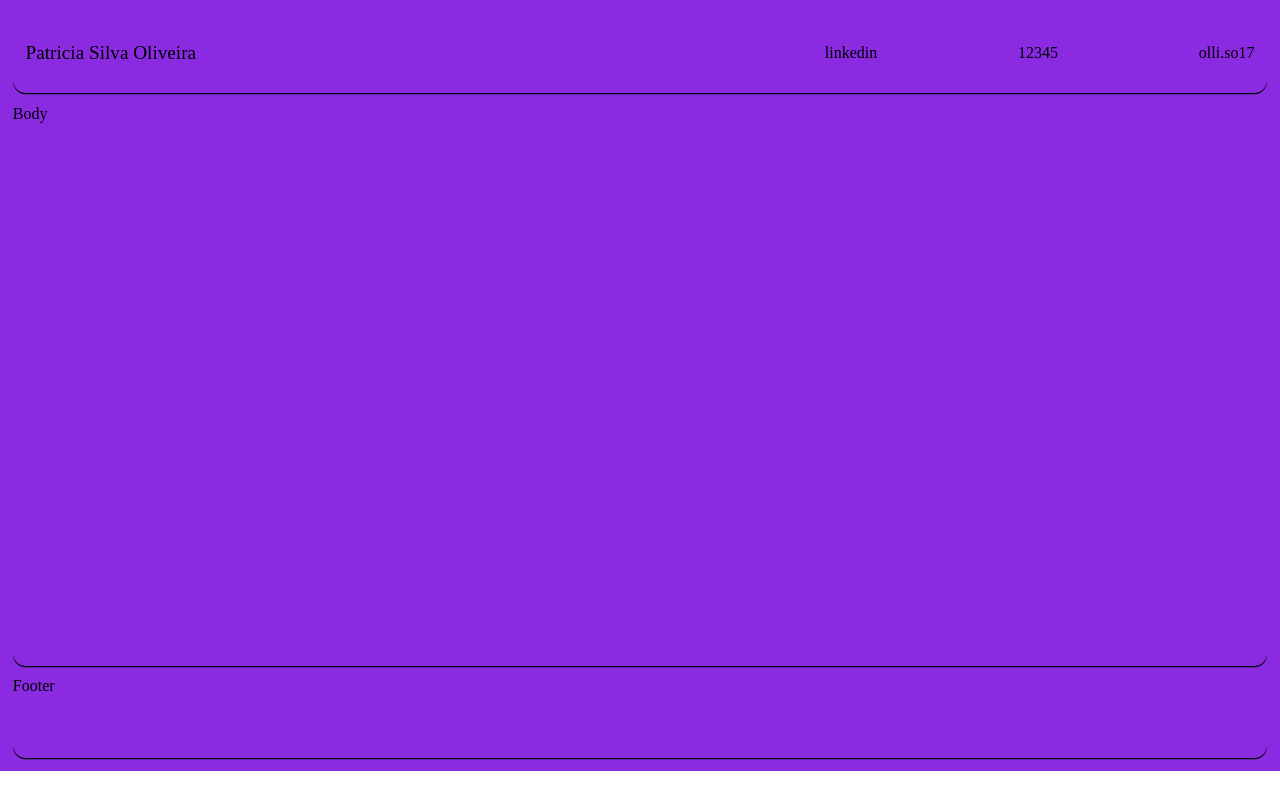
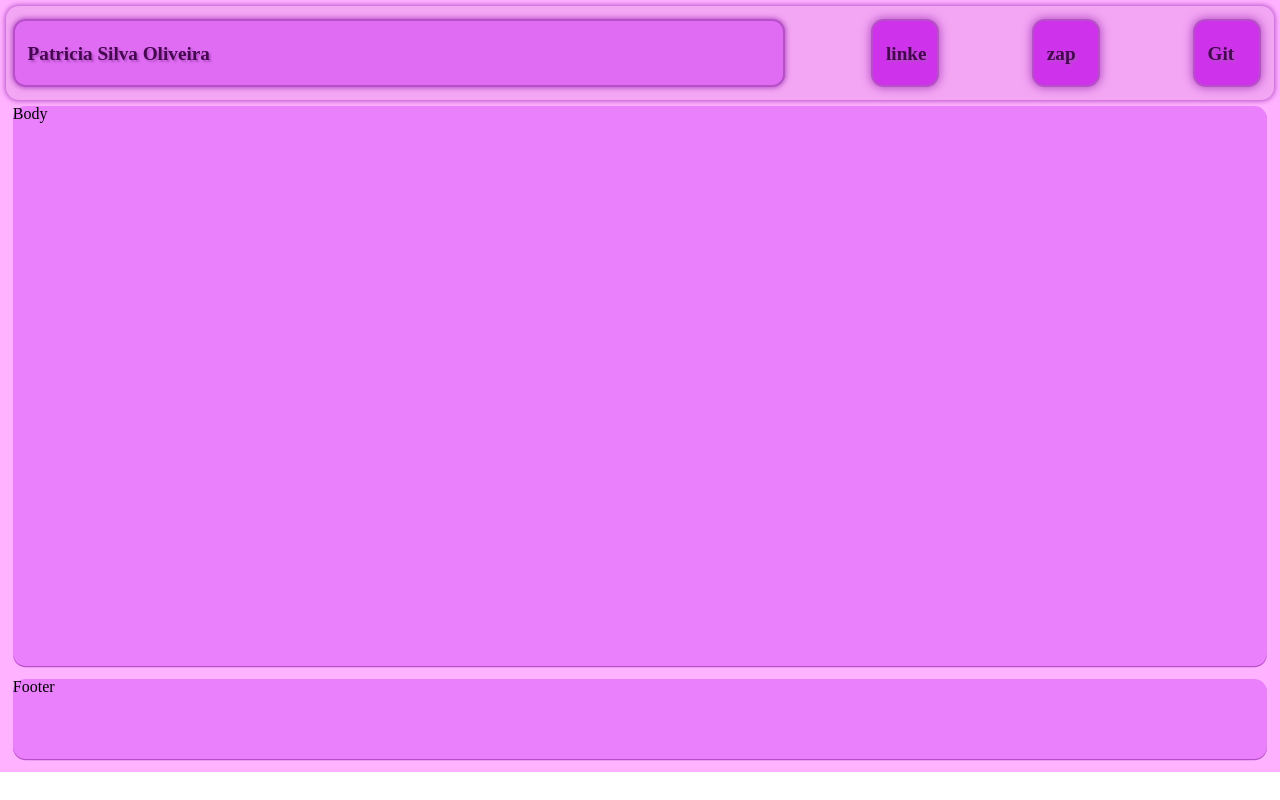
Before and after one commit to olliso17/Myportifolio, a React (Create React App) app: page / in a window 1280 px wide. Built offline with nearby package versions, Linux system fonts and the light colour scheme.

Commit message:
ajustando o portifolio

```diff
--- a/src/App.css
+++ b/src/App.css
@@ -3,5 +3,5 @@
     flex-direction: column;
     justify-content: center;
     align-items: center;
-    background-color: blueviolet;
+    background-color: #ffb2ff;
 }
--- a/src/App.tsx
+++ b/src/App.tsx
@@ -6,8 +6,12 @@ import TextHeader from './components/tittle/TextHeader';
 function App() {
   return (
     <div className="App">
-        <Container className='header'><TextHeader class='textHeader' name='Patricia Silva Oliveira'
-        linkedin='linkedin' zap='12345' instagram='olli.so17'></TextHeader></Container>
+        <Container className='header'>
+          <Container className='nomeCard'><TextHeader class='textHeader' name='Patricia Silva Oliveira'></TextHeader></Container>
+          <Container className='nomeLinkedin'><TextHeader class='textHeader' name='linke'></TextHeader></Container>
+          <Container className='nomeZap'><TextHeader class='textHeader' name='zap'></TextHeader></Container>
+          <Container className='nomeGit'><TextHeader class='textHeader' name='Git'></TextHeader></Container>
+          </Container>
         <Container className='body'>Body</Container>
         <Container className='footer'>Footer</Container>
 
--- a/src/components/container/Container.css
+++ b/src/components/container/Container.css
@@ -1,11 +1,84 @@
 .header {
     display: flex;
-    width: 98vw;
-    height: 10vh;
+    width: 99vw;
+    margin: 0.5vw;
+    justify-content: space-between;
+    align-items: center;
+    border-radius: 1vw;
+    background-color: rgb(243, 166, 243);
+    box-shadow: 0px 0px 5px 1px #b64fc8;
+}
+
+.nomeCard {
+    display: flex;
+    width: 60vw;
+    height: 8vh;
+    margin: 0.5vw;
+    border-radius: 1vw;
+    background-color: #df6cf3;
+    border-color: #b64fc8;
+    border-style: solid;
+    border-width: 2px;
+    box-shadow: 0px 0px 5px 1px #b64fc8;
+}
+
+.nomeCard:hover {
+    background-color: #df6cf3;
+    text-shadow: 2px 2px 2px #b64fc8;
+}
+
+.nomeLinkedin {
+    display: flex;
+    width: 5vw;
+    height: 8vh;
     margin: 1vw;
     border-radius: 1vw;
-    background-color: blueviolet;
-    box-shadow: 0vw 0.1vw 0vw black;
+    background-color: #cf32eb;
+    border-color: #b64fc8;
+    border-style: solid;
+    border-width: 2px;
+    box-shadow: 0px 0px 10px 1px #b64fc8;
+}
+
+.nomeLinkedin:hover {
+    background-color: #df6cf3;
+    text-shadow: 2px 2px 2px #b64fc8;
+}
+
+.nomeZap {
+    display: flex;
+    width: 5vw;
+    height: 8vh;
+    margin: 1vw;
+    border-radius: 1vw;
+    background-color: #cf32eb;
+    border-color: #b64fc8;
+    border-style: solid;
+    border-width: 2px;
+    box-shadow: 0px 0px 10px 1px #b64fc8;
+}
+
+.nomeZap:hover {
+    background-color: #df6cf3;
+    text-shadow: 2px 2px 2px #b64fc8;
+}
+
+.nomeGit {
+    display: flex;
+    width: 5vw;
+    height: 8vh;
+    margin: 1vw;
+    border-radius: 1vw;
+    background-color: #cf32eb;
+    border-color: #b64fc8;
+    border-style: solid;
+    border-width: 2px;
+    box-shadow: 0px 0px 10px 1px #b64fc8;
+}
+
+.nomeGit:hover {
+    background-color: #df6cf3;
+    text-shadow: 2px 2px 2px #b64fc8;
 }
 
 .body {
@@ -14,8 +87,8 @@
     margin-left: 1vw;
     margin-right: 1vw;
     border-radius: 1vw;
-    background-color: blueviolet;
-    box-shadow: 0vw 0.1vw 0vw black;
+    background-color: #ea80fc;
+    box-shadow: 0vw 0.1vw 0vw #b64fc8;
 }
 
 .footer {
@@ -23,6 +96,6 @@
     height: 10vh;
     margin: 1vw;
     border-radius: 1vw;
-    background-color: blueviolet;
-    box-shadow: 0vw 0.1vw 0vw black;
+    background-color: #ea80fc;
+    box-shadow: 0vw 0.1vw 0vw #b64fc8;
 }
--- a/src/components/tittle/TextHeader.css
+++ b/src/components/tittle/TextHeader.css
@@ -16,9 +16,9 @@
 
 .textHeader h1 {
     margin-left: 1vw;
-    font-family: 'Libre Franklin', sans-serif;
-    font-family: 'Oswald', sans-serif;
-    font-family: 'Patrick Hand', cursive;
-    color: black;
-    font-size: 1.5vw
+    font-family: 'Fascinate', cursive;
+    color: #450750;
+    text-shadow: 2px 2px 2px #b64fc8;
+    font-weight: 700;
+    font-size: 1.5vw;
 }
--- a/src/components/tittle/TextHeader.tsx
+++ b/src/components/tittle/TextHeader.tsx
@@ -3,18 +3,11 @@ import '../container/Container.css';
 
 type HeaderTittle = {
     name :string,
-    linkedin :string,
-    zap : string,
-    instagram: string
+
     class : string
 }
 export default function TextHeader (props:HeaderTittle){
     return <div className={props.class}>
         <h1>{props.name}</h1>
-        <ul>
-            <li>{props.linkedin}</li>
-            <li>{props.zap}</li>
-            <li>{props.instagram}</li>
-        </ul>
     </div>
 }
```
